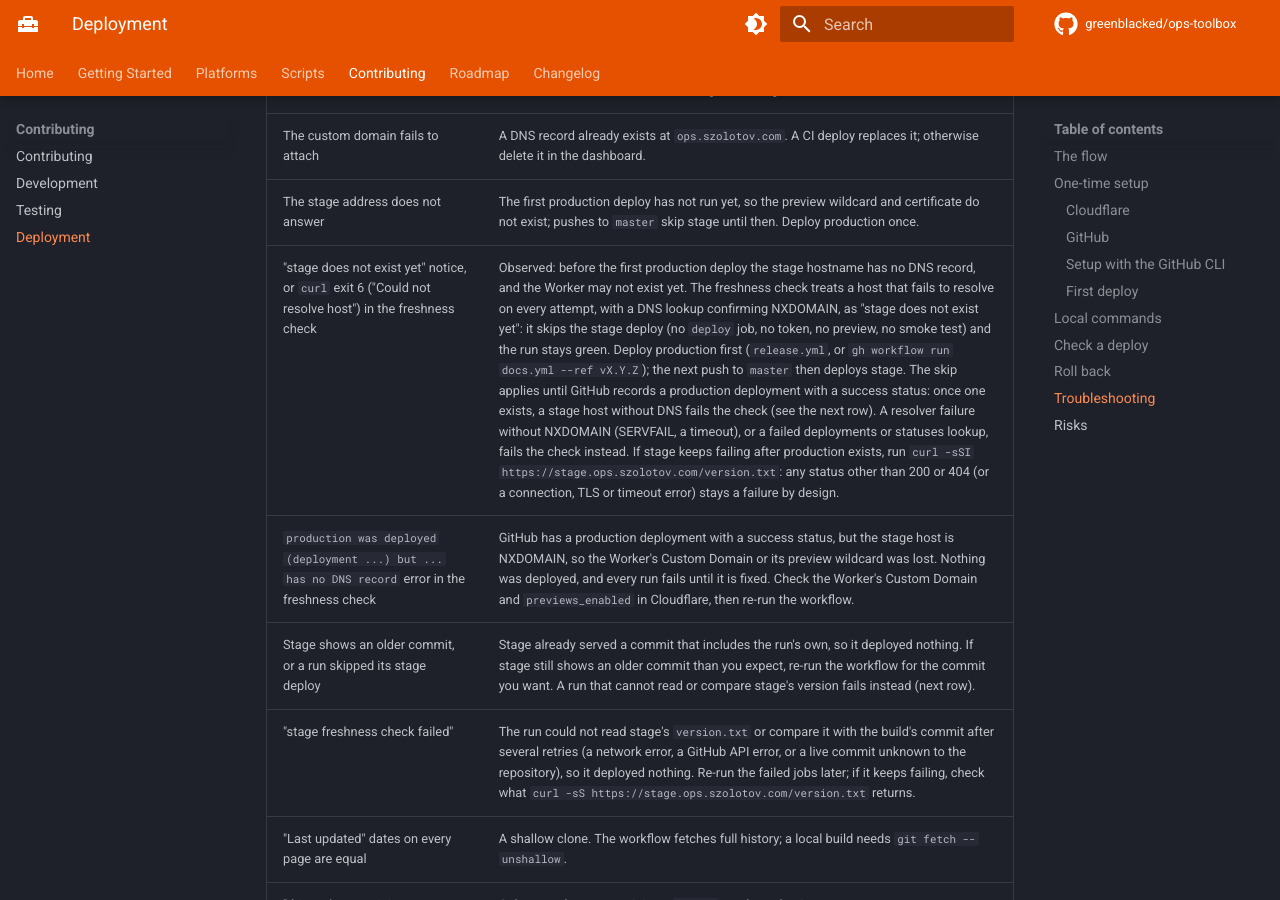
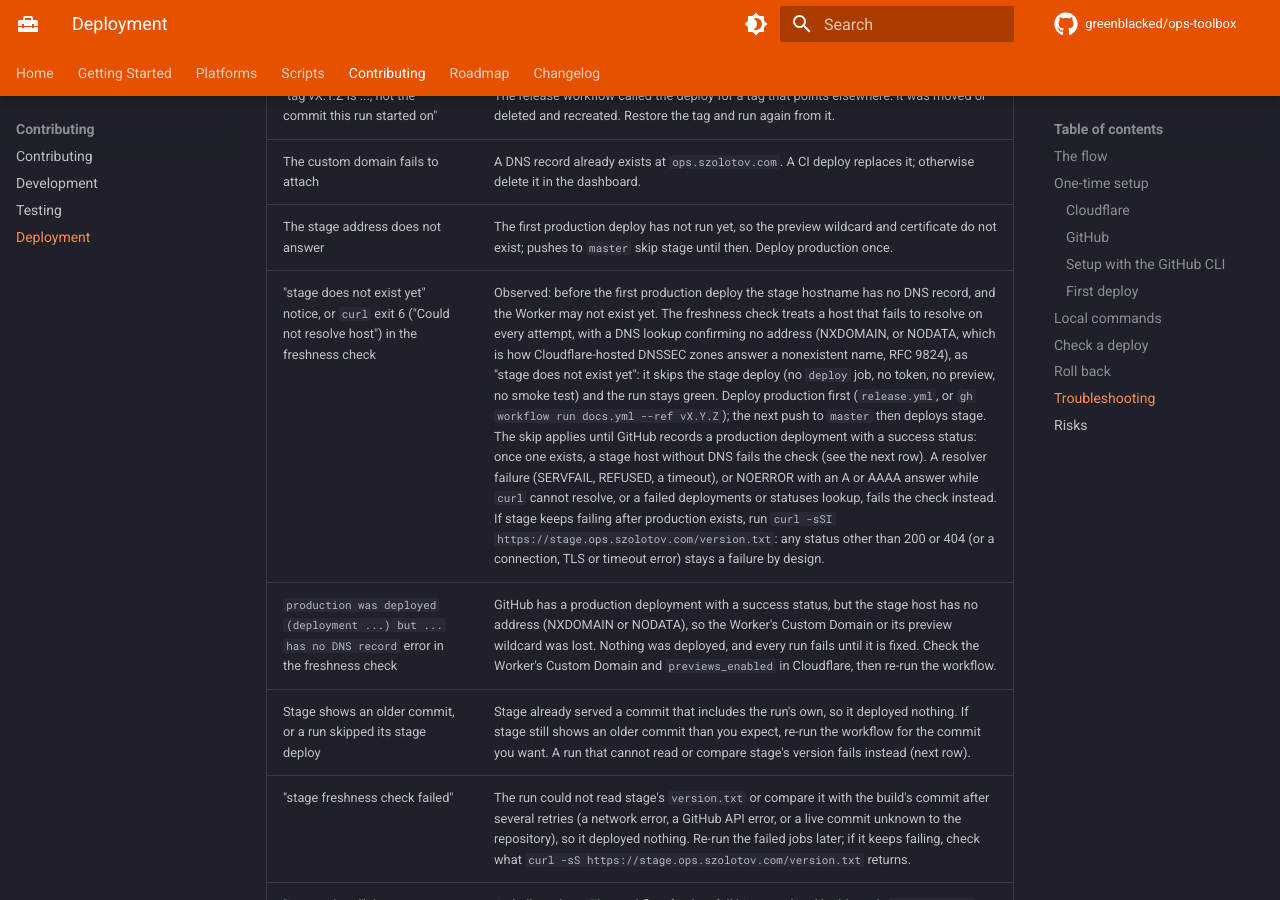
Before and after one commit to greenblacked/ops-toolbox, an MkDocs documentation site: the page built from docs/contributing/deployment.md, in a window 1280 px wide and 900 px high, scrolled down 6605 px. Built offline with MkDocs 1.6.1 and Material for MkDocs 9.7.7, drawn with Linux system fonts in a browser that asks for light colours; comment, search, counter and statistics services are not loaded; some of the changed text lies outside the part shown.

Commit message:
docs(docs): say NXDOMAIN or NODATA for the stage host check
Updates the stage-stale README and the deployment troubleshooting rows.

```diff
--- a/docs/contributing/deployment.md
+++ b/docs/contributing/deployment.md
@@ -26,7 +26,7 @@ run's own, the run succeeds without deploying, so an older build that finishes
 last never replaces newer content on stage. The check fails closed: only a
 stage with nothing deployed yet (`version.txt` answers HTTP 404) counts as
 "unknown, so deploy". If the stage hostname does not resolve on every attempt
-and a DNS lookup says NXDOMAIN, and GitHub has recorded no successful
+and a DNS lookup says the host has no address (NXDOMAIN, or NODATA: NOERROR with no A or AAAA record), and GitHub has recorded no successful
 production deployment yet, stage cannot exist yet, so the run prints a notice
 and skips the stage deploy. The `deploy` job does not run, no token is used,
 and the run stays green. This holds until production has a successful
@@ -293,8 +293,8 @@ curl -sS https://ops.szolotov.com/version.txt
 | "tag vX.Y.Z is ..., not the commit this run started on" | The release workflow called the deploy for a tag that points elsewhere: it was moved or deleted and recreated. Restore the tag and run again from it. |
 | The custom domain fails to attach | A DNS record already exists at `ops.szolotov.com`. A CI deploy replaces it; otherwise delete it in the dashboard. |
 | The stage address does not answer | The first production deploy has not run yet, so the preview wildcard and certificate do not exist; pushes to `master` skip stage until then. Deploy production once. |
-| "stage does not exist yet" notice, or `curl` exit 6 ("Could not resolve host") in the freshness check | Observed: before the first production deploy the stage hostname has no DNS record, and the Worker may not exist yet. The freshness check treats a host that fails to resolve on every attempt, with a DNS lookup confirming NXDOMAIN, as "stage does not exist yet": it skips the stage deploy (no `deploy` job, no token, no preview, no smoke test) and the run stays green. Deploy production first (`release.yml`, or `gh workflow run docs.yml --ref vX.Y.Z`); the next push to `master` then deploys stage. The skip applies until GitHub records a production deployment with a success status: once one exists, a stage host without DNS fails the check (see the next row). A resolver failure without NXDOMAIN (SERVFAIL, a timeout), or a failed deployments or statuses lookup, fails the check instead. If stage keeps failing after production exists, run `curl -sSI https://stage.ops.szolotov.com/version.txt`: any status other than 200 or 404 (or a connection, TLS or timeout error) stays a failure by design. |
-| `production was deployed (deployment ...) but ... has no DNS record` error in the freshness check | GitHub has a production deployment with a success status, but the stage host is NXDOMAIN, so the Worker's Custom Domain or its preview wildcard was lost. Nothing was deployed, and every run fails until it is fixed. Check the Worker's Custom Domain and `previews_enabled` in Cloudflare, then re-run the workflow. |
+| "stage does not exist yet" notice, or `curl` exit 6 ("Could not resolve host") in the freshness check | Observed: before the first production deploy the stage hostname has no DNS record, and the Worker may not exist yet. The freshness check treats a host that fails to resolve on every attempt, with a DNS lookup confirming no address (NXDOMAIN, or NODATA, which is how Cloudflare-hosted DNSSEC zones answer a nonexistent name, RFC 9824), as "stage does not exist yet": it skips the stage deploy (no `deploy` job, no token, no preview, no smoke test) and the run stays green. Deploy production first (`release.yml`, or `gh workflow run docs.yml --ref vX.Y.Z`); the next push to `master` then deploys stage. The skip applies until GitHub records a production deployment with a success status: once one exists, a stage host without DNS fails the check (see the next row). A resolver failure (SERVFAIL, REFUSED, a timeout), or NOERROR with an A or AAAA answer while `curl` cannot resolve, or a failed deployments or statuses lookup, fails the check instead. If stage keeps failing after production exists, run `curl -sSI https://stage.ops.szolotov.com/version.txt`: any status other than 200 or 404 (or a connection, TLS or timeout error) stays a failure by design. |
+| `production was deployed (deployment ...) but ... has no DNS record` error in the freshness check | GitHub has a production deployment with a success status, but the stage host has no address (NXDOMAIN or NODATA), so the Worker's Custom Domain or its preview wildcard was lost. Nothing was deployed, and every run fails until it is fixed. Check the Worker's Custom Domain and `previews_enabled` in Cloudflare, then re-run the workflow. |
 | Stage shows an older commit, or a run skipped its stage deploy | Stage already served a commit that includes the run's own, so it deployed nothing. If stage still shows an older commit than you expect, re-run the workflow for the commit you want. A run that cannot read or compare stage's version fails instead (next row). |
 | "stage freshness check failed" | The run could not read stage's `version.txt` or compare it with the build's commit after several retries (a network error, a GitHub API error, or a live commit unknown to the repository), so it deployed nothing. Re-run the failed jobs later; if it keeps failing, check what `curl -sS https://stage.ops.szolotov.com/version.txt` returns. |
 | "Last updated" dates on every page are equal | A shallow clone. The workflow fetches full history; a local build needs `git fetch --unshallow`. |
```
Also changed, not shown: .github/scripts/README.md.
